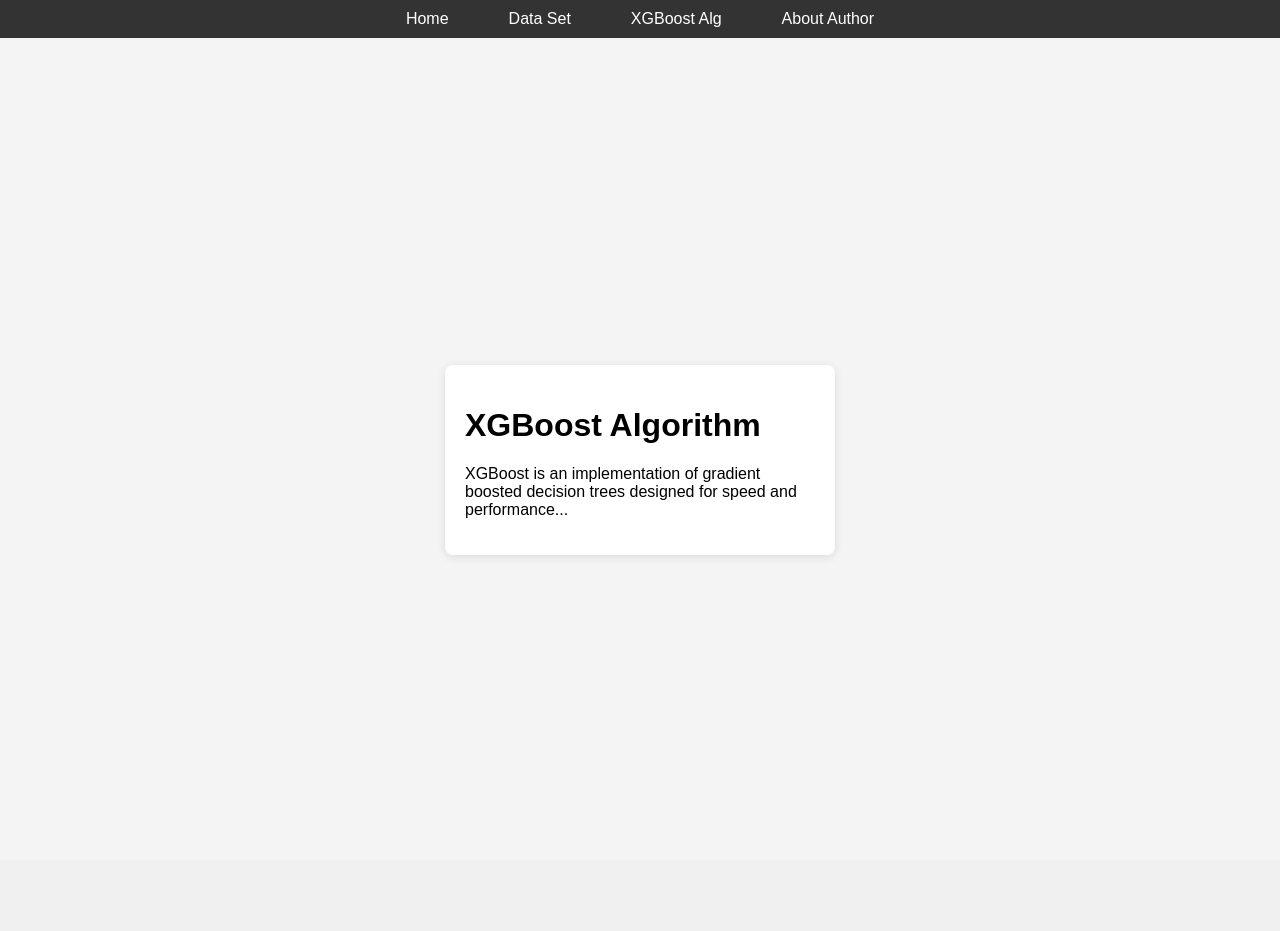
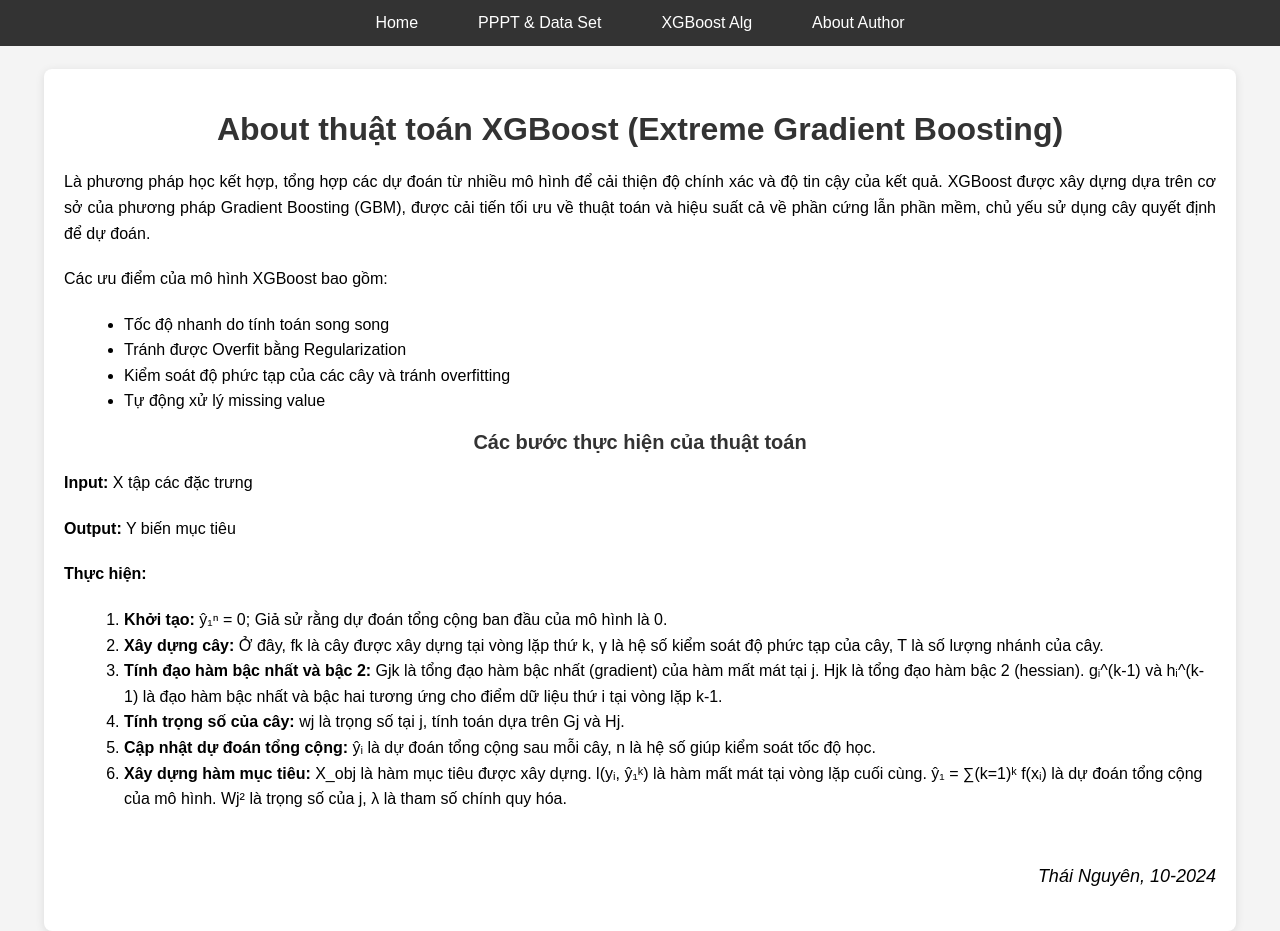
Before and after one commit to luongminh998pro/WebChuanDoanBenhVer1, a Flask app: page /xgboost in a window 1280 px wide. Before the commit the page ends 555 px from the top, so only its background shows below. Run offline with Flask 3, Linux system fonts and the light colour scheme.

Commit message:
xgboost project

```diff
--- a/templates/index.html
+++ b/templates/index.html
@@ -14,7 +14,7 @@
     <nav>
         <ul>
             <li><a href="/">Home</a></li>
-            <li><a href="/dataset">Data Set</a></li>
+            <li><a href="/dataset">PPPT& Data Set</a></li>
             <li><a href="/xgboost">XGBoost Alg</a></li>
             <li><a href="/about">About Author</a></li>
         </ul>
--- a/templates/xgboost.html
+++ b/templates/xgboost.html
@@ -3,23 +3,133 @@
 <head>
     <meta charset="UTF-8">
     <meta name="viewport" content="width=device-width, initial-scale=1.0">
-    <title>XGBoost Algorithm</title>
+    <title>About XGBoost Algorithm</title>
     <link rel="stylesheet" href="/static/css/styles.css">
+    <style>
+        /* Định dạng cơ bản cho toàn bộ trang */
+        body {
+            font-family: Arial, sans-serif;
+            background-color: #f4f4f4;
+            margin: 0;
+            padding: 0;
+            display: flex;
+            flex-direction: column;
+            justify-content: center;
+            align-items: center;
+            height: 100vh;
+            padding-top: 60px; /* Đặt khoảng cách để phần nội dung không bị che bởi menu điều hướng */
+        }
+
+        /* Định dạng cho menu điều hướng */
+        nav {
+            width: 100%;
+            background-color: #333;
+            padding: 10px 0;
+            margin-bottom: 20px;
+            position: fixed;
+            top: 0;
+            left: 0;
+        }
+
+        nav ul {
+            list-style-type: none;
+            margin: 0;
+            padding: 0;
+            display: flex;
+            justify-content: center;
+            gap: 20px;
+        }
+
+        nav ul li {
+            display: inline;
+        }
+
+        nav ul li a {
+            color: white;
+            text-decoration: none;
+            padding: 12px 20px;
+            font-size: 16px;
+        }
+
+        nav ul li a:hover {
+            background-color: #575757;
+            border-radius: 5px;
+        }
+
+        /* Container style */
+        .container {
+            background-color: white;
+            padding: 20px;
+            border-radius: 8px;
+            box-shadow: 0 2px 10px rgba(0, 0, 0, 0.1);
+            width: 90%;
+            max-width: 1200px; /* Điều chỉnh kích thước container */
+            margin-top: 80px; /* Để không bị che bởi menu */
+        }
+
+        h1 {
+            color: #333;
+            text-align: center;
+        }
+
+        p {
+            text-align: justify;
+            line-height: 1.6;
+            margin-bottom: 20px;
+        }
+
+        ul, ol {
+            margin-left: 20px;
+            line-height: 1.6;
+        }
+
+        /* Footer style */
+        p[style] {
+            font-size: 18px;
+            text-align: right;
+            margin-top: 50px;
+        }
+    </style>
 </head>
 <body>
     <nav>
         <ul>
             <li><a href="/">Home</a></li>
-            <li><a href="/dataset">Data Set</a></li>
+            <li><a href="/dataset">PPPT & Data Set</a></li>
             <li><a href="/xgboost">XGBoost Alg</a></li>
             <li><a href="/about">About Author</a></li>
         </ul>
     </nav>
 
     <div class="container">
-        <h1>XGBoost Algorithm</h1>
-        <p>XGBoost is an implementation of gradient boosted decision trees designed for speed and performance...</p>
-        <!-- Add your XGBoost explanation here -->
+        <h1>About thuật toán XGBoost (Extreme Gradient Boosting)</h1>
+        <p>
+            Là phương pháp học kết hợp, tổng hợp các dự đoán từ nhiều mô hình để cải thiện độ chính xác và độ tin cậy của kết quả. XGBoost được xây dựng dựa trên cơ sở của phương pháp Gradient Boosting (GBM), được cải tiến tối ưu về thuật toán và hiệu suất cả về phần cứng lẫn phần mềm, chủ yếu sử dụng cây quyết định để dự đoán.
+        </p>
+        <p>
+            Các ưu điểm của mô hình XGBoost bao gồm:
+        </p>
+        <ul>
+            <li>Tốc độ nhanh do tính toán song song</li>
+            <li>Tránh được Overfit bằng Regularization</li>
+            <li>Kiểm soát độ phức tạp của các cây và tránh overfitting</li>
+            <li>Tự động xử lý missing value</li>
+        </ul>
+
+        <h2>Các bước thực hiện của thuật toán</h2>
+        <p><strong>Input:</strong> X tập các đặc trưng</p>
+        <p><strong>Output:</strong> Y biến mục tiêu</p>
+        <p><strong>Thực hiện:</strong></p>
+        <ol>
+            <li><strong>Khởi tạo:</strong> ŷ₁ⁿ = 0; Giả sử rằng dự đoán tổng cộng ban đầu của mô hình là 0.</li>
+            <li><strong>Xây dựng cây:</strong> Ở đây, fk là cây được xây dựng tại vòng lặp thứ k, γ là hệ số kiểm soát độ phức tạp của cây, T là số lượng nhánh của cây.</li>
+            <li><strong>Tính đạo hàm bậc nhất và bậc 2:</strong> Gjk là tổng đạo hàm bậc nhất (gradient) của hàm mất mát tại j. Hjk là tổng đạo hàm bậc 2 (hessian). gᵢ^(k-1) và hᵢ^(k-1) là đạo hàm bậc nhất và bậc hai tương ứng cho điểm dữ liệu thứ i tại vòng lặp k-1.</li>
+            <li><strong>Tính trọng số của cây:</strong> wj là trọng số tại j, tính toán dựa trên Gj và Hj.</li>
+            <li><strong>Cập nhật dự đoán tổng cộng:</strong> ŷᵢ là dự đoán tổng cộng sau mỗi cây, n là hệ số giúp kiểm soát tốc độ học.</li>
+            <li><strong>Xây dựng hàm mục tiêu:</strong> X_obj là hàm mục tiêu được xây dựng. l(yᵢ, ŷ₁ᵏ) là hàm mất mát tại vòng lặp cuối cùng. ŷ₁ = ∑(k=1)ᵏ f(xᵢ) là dự đoán tổng cộng của mô hình. Wj² là trọng số của j, λ là tham số chính quy hóa.</li>
+        </ol>
+
+        <p style="text-align: right;"><em>Thái Nguyên, 10-2024</em></p>
     </div>
 </body>
 </html>
```
Also changed, not shown: templates/about.html (+7 -6 lines), templates/dataset.html (+34 -50 lines).
